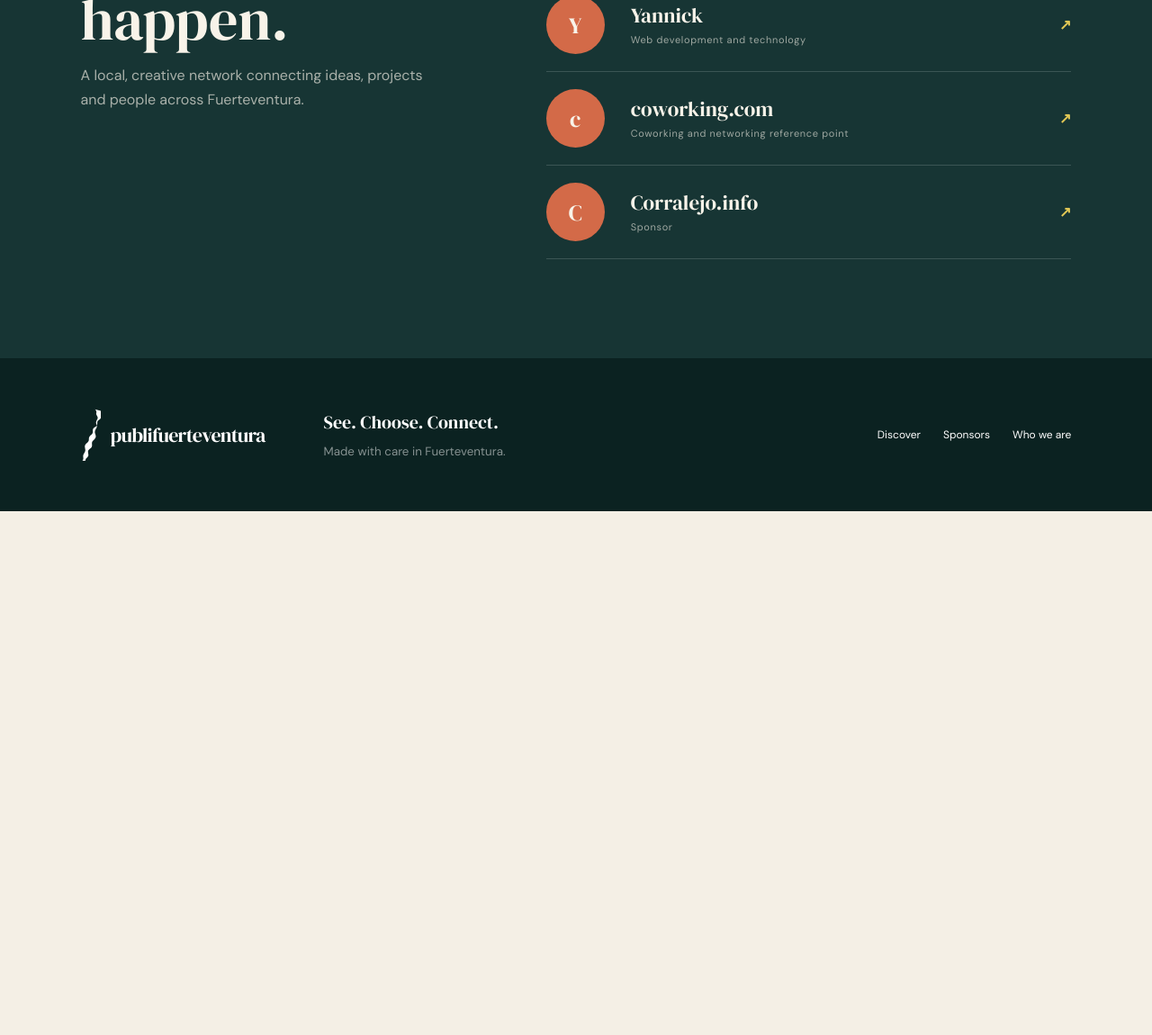
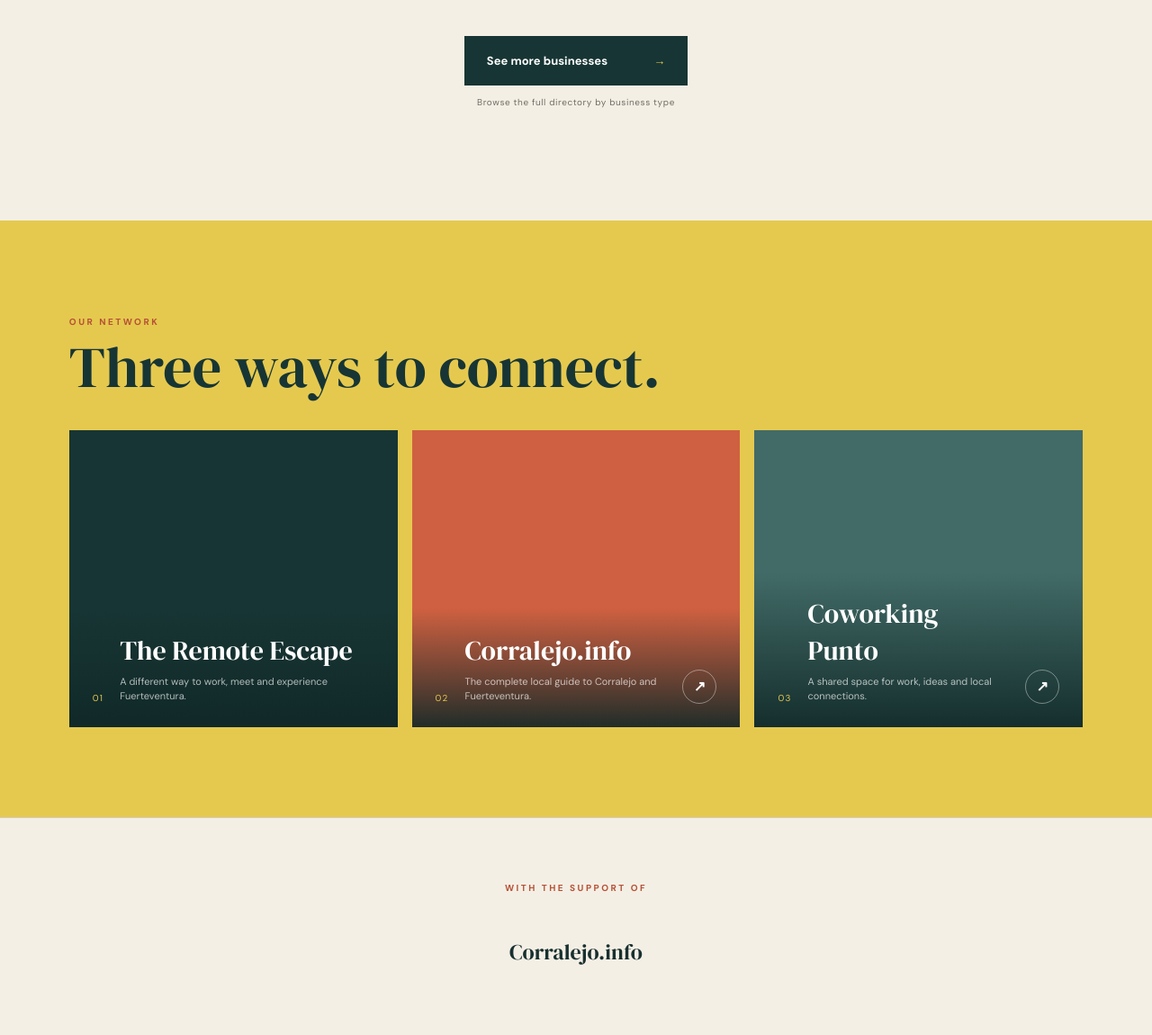
Before and after one commit to yjcvoncken/publifuerteventura, a Django app: page / in a window 1280 px wide. Shown: the part 2101-3251 px from the top of the page at 90% size. Before the commit the page ends 2669 px from the top, so only its background shows below. Run offline with Django 5.2, Linux system fonts and the light colour scheme; data comes from the database, SQL or seed files in the repository; data that the repository does not hold is empty.

Commit message:
add partners

```diff
--- a/directory/models.py
+++ b/directory/models.py
@@ -117,7 +117,7 @@ class ShowcaseCard(models.Model):
     short_text = models.CharField(max_length=180, blank=True)
     image = models.FileField(upload_to="showcase/cards/", blank=True)
     image_url = models.URLField(blank=True, help_text="Optional alternative to an uploaded image.")
-    destination_url = models.URLField(help_text="Website, WhatsApp, form or portal link.")
+    destination_url = models.URLField(blank=True, help_text="Website, WhatsApp, form or portal link. Leave blank to show a non-clickable card.")
     order = models.PositiveIntegerField(default=0)
     active = models.BooleanField(default=True)
 
--- a/directory/views.py
+++ b/directory/views.py
@@ -14,7 +14,8 @@ def home(request):
     settings = SiteSettings.objects.first()
     return render(request, "directory/home.html", {
         "site_settings": settings,
-        "showcase_cards": ShowcaseCard.objects.filter(active=True),
+        "featured_businesses": Business.objects.select_related("category").filter(featured=True, partner=True)[:8],
+        "showcase_cards": ShowcaseCard.objects.filter(active=True)[:3],
         "sponsors": Sponsor.objects.filter(active=True),
         "team_members": TeamMember.objects.filter(active=True),
     })
--- /dev/null
+++ b/static/css/featured-businesses.css
@@ -0,0 +1,8 @@
+.business-category{display:block;margin-bottom:7px;color:#e2c855;font-size:9px;font-weight:700;letter-spacing:.16em;text-transform:uppercase}
+.all-businesses-action{display:flex;flex-direction:column;align-items:center;margin-top:55px}
+.all-businesses-action>a{background:#173534;color:#fff;padding:19px 25px;font-size:13px;font-weight:700;transition:background .2s}
+.all-businesses-action>a:hover{background:#d65c38}
+.all-businesses-action>a span{color:#e2c855;margin-left:48px}
+.all-businesses-action small{margin-top:12px;color:#716d65;font-size:10px;letter-spacing:.06em}
+.network-portals{padding:100px 6vw;background:#e5c94f;color:#173534}.network-heading{margin-bottom:38px}.network-heading h2{font:normal clamp(40px,5vw,64px)/1 "DM Serif Display";margin:10px 0 0}.network-grid{display:grid;grid-template-columns:repeat(3,1fr);gap:16px}.network-card{min-height:330px;position:relative;display:flex;align-items:flex-end;overflow:hidden;background:#173534;color:#fff;transition:transform .25s}.network-card:hover{transform:translateY(-6px)}.network-card-2{background:#cf6041}.network-card-3{background:#426b67}.network-image{position:absolute;inset:0;background-position:center;background-size:cover;opacity:.55}.network-content{position:relative;width:100%;display:grid;grid-template-columns:auto 1fr auto;align-items:end;gap:18px;padding:26px;background:linear-gradient(transparent,#102827e8)}.network-content>span{font-size:10px;color:#e5c94f;letter-spacing:.12em}.network-content h3{font:normal 30px "DM Serif Display";margin:0}.network-content p{font-size:11px;line-height:1.5;opacity:.68;margin:6px 0 0}.network-content b{display:grid;place-items:center;width:38px;height:38px;border:1px solid #ffffff66;border-radius:50%}
+@media(max-width:900px){.network-portals{padding:75px 5vw}.network-grid{grid-template-columns:1fr}.network-card{min-height:270px}}
--- a/templates/directory/base.html
+++ b/templates/directory/base.html
@@ -7,7 +7,7 @@
   <meta name="description" content="{% block meta_description %}The Fuerteventura connection point for portals, projects, services and people.{% endblock %}">{% block extra_meta %}{% endblock %}
   <link rel="preconnect" href="https://fonts.googleapis.com"><link rel="preconnect" href="https://fonts.gstatic.com" crossorigin>
   <link href="https://fonts.googleapis.com/css2?family=DM+Sans:wght@400;500;600;700&family=DM+Serif+Display:ital@0;1&display=swap" rel="stylesheet">
-  <link rel="stylesheet" href="{% static 'css/site.css' %}"><link rel="stylesheet" href="{% static 'css/logo.css' %}"><link rel="stylesheet" href="{% static 'css/blog.css' %}"><link rel="stylesheet" href="{% static 'css/community.css' %}"><link rel="stylesheet" href="{% static 'css/journal-filters.css' %}"><link rel="stylesheet" href="{% static 'css/business-blog.css' %}"><link rel="stylesheet" href="{% static 'css/pricing.css' %}"><link rel="stylesheet" href="{% static 'css/advanced-plan.css' %}"><link rel="stylesheet" href="{% static 'css/languages.css' %}"><link rel="stylesheet" href="{% static 'css/showcase.css' %}">
+  <link rel="stylesheet" href="{% static 'css/site.css' %}"><link rel="stylesheet" href="{% static 'css/logo.css' %}"><link rel="stylesheet" href="{% static 'css/blog.css' %}"><link rel="stylesheet" href="{% static 'css/community.css' %}"><link rel="stylesheet" href="{% static 'css/journal-filters.css' %}"><link rel="stylesheet" href="{% static 'css/business-blog.css' %}"><link rel="stylesheet" href="{% static 'css/pricing.css' %}"><link rel="stylesheet" href="{% static 'css/advanced-plan.css' %}"><link rel="stylesheet" href="{% static 'css/languages.css' %}"><link rel="stylesheet" href="{% static 'css/showcase.css' %}"><link rel="stylesheet" href="{% static 'css/featured-businesses.css' %}">
 </head>
 <body>
   <header class="nav showcase-nav"><a class="brand brand-lockup" href="{% url 'home' %}" aria-label="PubliFuerteventura home"><span class="island-logo"><img src="{% static 'img/fuerteventura-mark.svg' %}" alt=""></span><span class="brand-name">publifuerteventura</span></a><nav id="main-navigation"><a href="{% url 'home' %}#discover">Discover</a><a href="{% url 'home' %}#sponsors">Sponsors</a><a href="{% url 'home' %}#about">Who we are</a><a href="{% url 'blog_archive' %}">Journal</a></nav><a class="nav-cta" href="{% url 'admin:index' %}">Manage content <span>↗</span></a><button class="menu" type="button" aria-label="Open menu" aria-controls="main-navigation" aria-expanded="false">☰</button></header>
--- a/templates/directory/home.html
+++ b/templates/directory/home.html
@@ -14,14 +14,16 @@
     <div class="hero-route"><span>ENTER</span><b>→</b><span>SEE</span><b>→</b><span>CHOOSE</span><b>→</b><span>CONNECT</span></div>
   </section>
   <section class="showcase-library" id="discover">
-    <div class="showcase-heading"><div><span class="showcase-label dark">DISCOVER</span><h2>Choose your next stop.</h2></div><p>One click takes you straight there.</p></div>
+    <div class="showcase-heading"><div><span class="showcase-label dark">OUR SELECTION</span><h2>The best of Fuerteventura.</h2></div><p>A small selection of businesses we recommend.</p></div>
     <div class="showcase-grid">
-      {% for card in showcase_cards %}<a class="showcase-card" href="{{ card.destination_url }}" target="_blank" rel="noopener">
-        <div class="showcase-card-image"{% if card.image %} style="background-image:url('{{ card.image.url }}')"{% elif card.image_url %} style="background-image:url('{{ card.image_url }}')"{% endif %}></div><div class="showcase-card-shade"></div>
-        <div class="showcase-card-copy"><h3>{{ card.title }}</h3>{% if card.short_text %}<p>{{ card.short_text }}</p>{% endif %}</div><span class="card-arrow">↗</span>
-      </a>{% empty %}<div class="empty-showcase"><span>✦</span><h3>Your showcase starts here.</h3><p>Add the first portal or project from the administration panel.</p><a href="{% url 'admin:index' %}">Open administration ↗</a></div>{% endfor %}
+      {% for business in featured_businesses %}<a class="showcase-card" href="{% url 'business_detail' business.slug %}">
+        <div class="showcase-card-image" style="background-image:url('{{ business.image_url }}')"></div><div class="showcase-card-shade"></div>
+        <div class="showcase-card-copy"><span class="business-category">{{ business.category.name }}</span><h3>{{ business.name }}</h3><p>{{ business.tagline }}</p></div><span class="card-arrow">↗</span>
+      </a>{% empty %}<div class="empty-showcase"><span>✦</span><h3>Your featured selection starts here.</h3><p>Mark the best businesses as featured in the administration panel.</p><a href="{% url 'admin:directory_business_changelist' %}">Choose featured businesses ↗</a></div>{% endfor %}
     </div>
+    <div class="all-businesses-action"><a href="{% url 'explore' %}">See more businesses <span>→</span></a><small>Browse the full directory by business type</small></div>
   </section>
+  <section class="network-portals" aria-labelledby="network-title"><div class="network-heading"><div><span class="showcase-label dark">OUR NETWORK</span><h2 id="network-title">Three ways to connect.</h2></div></div><div class="network-grid">{% for card in showcase_cards %}{% if card.destination_url %}<a class="network-card network-card-{{ forloop.counter }}" href="{{ card.destination_url }}" target="_blank" rel="noopener">{% else %}<div class="network-card network-card-{{ forloop.counter }}">{% endif %}{% if card.image %}<div class="network-image" style="background-image:url('{{ card.image.url }}')"></div>{% elif card.image_url %}<div class="network-image" style="background-image:url('{{ card.image_url }}')"></div>{% endif %}<div class="network-content"><span>0{{ forloop.counter }}</span><div><h3>{{ card.title }}</h3>{% if card.short_text %}<p>{{ card.short_text }}</p>{% endif %}</div>{% if card.destination_url %}<b>↗</b>{% endif %}</div>{% if card.destination_url %}</a>{% else %}</div>{% endif %}{% endfor %}</div></section>
   {% if sponsors %}<section class="sponsor-strip" id="sponsors"><span class="showcase-label dark">WITH THE SUPPORT OF</span><div class="sponsor-row">{% for sponsor in sponsors %}{% if sponsor.link %}<a href="{{ sponsor.link }}" target="_blank" rel="noopener" aria-label="{{ sponsor.name }}">{% else %}<div>{% endif %}{% if sponsor.image %}<img src="{{ sponsor.image.url }}" alt="{{ sponsor.name }}">{% elif sponsor.image_url %}<img src="{{ sponsor.image_url }}" alt="{{ sponsor.name }}">{% else %}<strong>{{ sponsor.name }}</strong>{% endif %}{% if sponsor.link %}</a>{% else %}</div>{% endif %}{% endfor %}</div></section>{% endif %}
   <section class="people" id="about">
     <div class="people-intro"><span class="showcase-label">WHO WE ARE</span><h2>People making<br>connections happen.</h2><p>A local, creative network connecting ideas, projects and people across Fuerteventura.</p></div>
```
Also changed, not shown: directory/migrations/0012_seed_network_portals.py (added), directory/migrations/0013_alter_showcasecard_destination_url.py (added).
